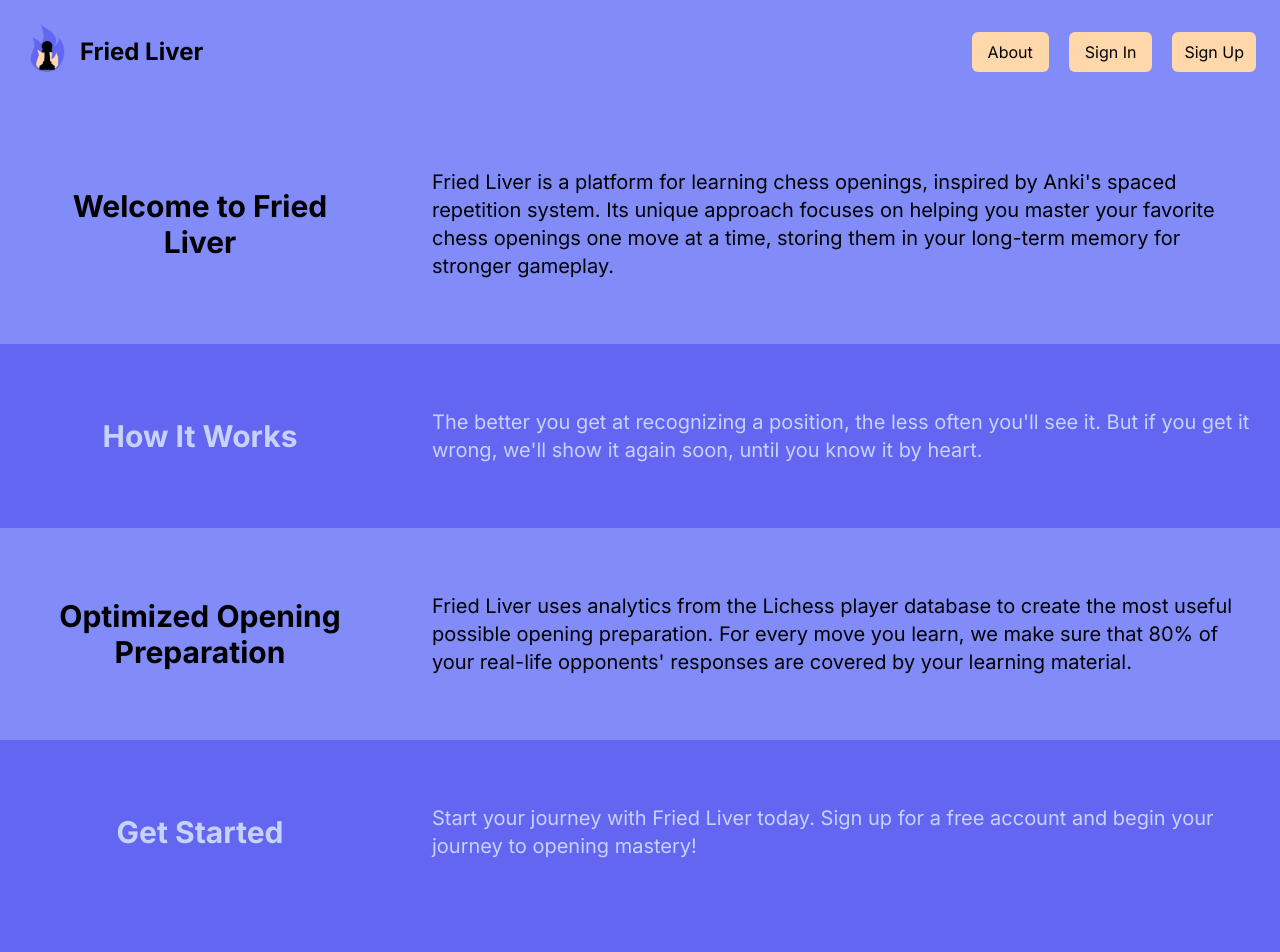
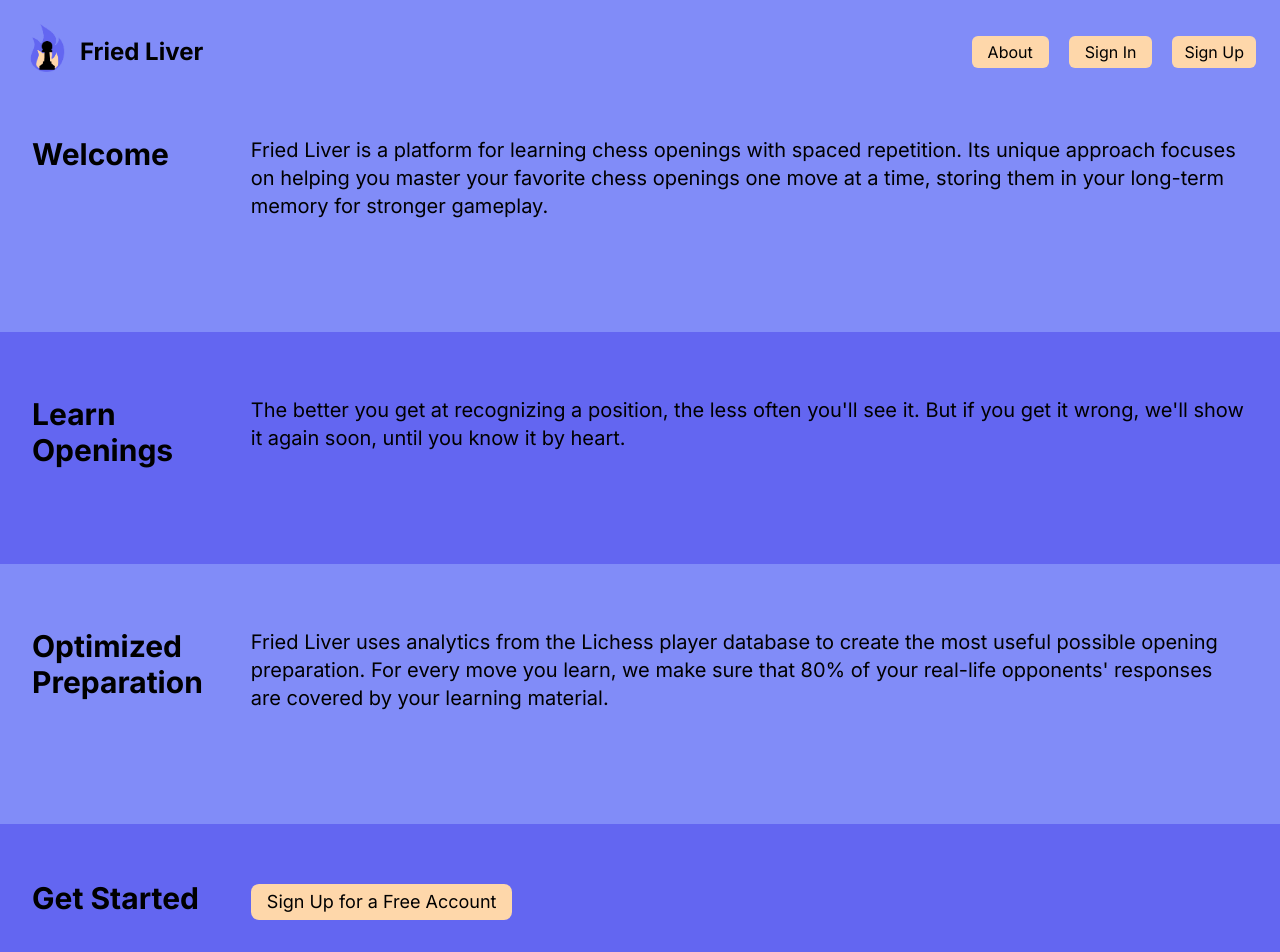
Before and after one commit to jackvandeleuv/memorize_openings, a Next.js app: page / in a window 1280 px wide. Shown: the top 952 px of the page. Built offline with nearby package versions, Linux system fonts and the light colour scheme; no server answers.

Commit message:
chore: improve info pages spacing

```diff
--- a/app/ChessBoard.tsx
+++ b/app/ChessBoard.tsx
@@ -272,7 +272,7 @@ const ChessBoard: React.FC<ChessBoardProps> = ({ solutionToggled, position, setP
 
 
 	return (
-		<div className="grid grid-cols-8 aspect-[1] w-full h-full p-4 sm:p-0 md:w-[40vh] md:h-[40vh] lg:w-[50vh] lg:h-[50vh] xl:w-[60vh] xl:h-[60vh]">
+		<div className="grid grid-cols-8 aspect-[1] w-full h-full p-4 sm:p-0 md:w-[50vh] md:h-[50vh] xl:w-[50vh] xl:h-[50vh]">
 			{renderBoard()}
 		</div>
 	)}
--- a/app/Footer.tsx
+++ b/app/Footer.tsx
@@ -2,10 +2,9 @@ import React from "react";
 
 const Footer: React.FC = () => {
     return (
-        <footer className="p-20 bg-indigo-500 text-indigo-200">
+        <footer className="p-12 bg-indigo-500 text-black text-lg">
             <div className="flex justify-center">
             <a href='https://fried-liver.com/about' className='hover:text-indigo-300'>About</a>
-            &nbsp;|&nbsp;<a href='https://fried-liver.com/faq' className='hover:text-indigo-300'>FAQ</a>
             &nbsp;|&nbsp;<a href='https://github.com/jackvandeleuv/memorize_openings' className='hover:text-indigo-300'>GitHub</a>
             </div>
         </footer>
--- a/app/MenuBar.tsx
+++ b/app/MenuBar.tsx
@@ -70,15 +70,15 @@ const MenuBar: React.FC = () => {
           </div>
 
           <nav className="hidden md:flex items-center justify-end md:flex-1 lg:w-0 space-x-5">
-            <Link href='/about' onClick={() => setIsOpen(!isOpen)} className="sm:py-2 sm:px-4 rounded-md bg-orange-200 text-black hover:bg-orange-100">About</Link>
+            <Link href='/about' onClick={() => setIsOpen(!isOpen)} className="sm:py-1 sm:px-4 rounded-md bg-orange-200 text-black hover:bg-orange-100">About</Link>
             {isSignedIn ?
                 <>
-                  <Link href='/learn' onClick={() => setIsOpen(!isOpen)} className="sm:py-2 sm:px-4 rounded-md bg-orange-200 text-black hover:bg-orange-100">Learn</Link>
-                  <Link href='/' onClick={() => {signUserOut();}} className="sm:p-2 rounded-md bg-orange-200 text-black hover:bg-orange-100">Sign Out</Link>
+                  <Link href='/learn' onClick={() => setIsOpen(!isOpen)} className="sm:py-1 sm:px-4 rounded-md bg-orange-200 text-black hover:bg-orange-100">Learn</Link>
+                  <Link href='/' onClick={() => {signUserOut(); setIsOpen(!isOpen)}} className="sm:p-1 sm:px-2 rounded-md bg-orange-200 text-black hover:bg-orange-100">Sign Out</Link>
                 </> :
                 <>
-                  <Link href='/signin' onClick={() => setIsOpen(!isOpen)} className="sm:py-2 sm:px-4 rounded-md bg-orange-200 text-black hover:bg-orange-100">Sign In</Link>
-                  <Link href='/signup' onClick={() => setIsOpen(!isOpen)} className="sm:py-2 sm:px-3 rounded-md bg-orange-200 text-black hover:bg-orange-100">Sign Up</Link>
+                  <Link href='/signin' onClick={() => setIsOpen(!isOpen)} className="sm:py-1 sm:px-4 rounded-md bg-orange-200 text-black hover:bg-orange-100">Sign In</Link>
+                  <Link href='/signup' onClick={() => setIsOpen(!isOpen)} className="sm:py-1 sm:px-3 rounded-md bg-orange-200 text-black hover:bg-orange-100">Sign Up</Link>
                 </>
             }
           </nav>
@@ -107,15 +107,15 @@ const MenuBar: React.FC = () => {
               </div>
               <div className="mt-4">
                 <nav className="grid gap-y-2">
-                  <Link href='/about' onClick={() => setIsOpen(!isOpen)} className="text-black bg-orange-300 hover:bg-orange-100 rounded-lg p-2">About</Link>
+                  <Link href='/about' onClick={() => setIsOpen(!isOpen)} className="text-black bg-orange-100 hover:bg-orange-300 rounded-lg p-2">About</Link>
                   {isSignedIn ?
                     <>
-                      <Link href='/learn' onClick={() => setIsOpen(!isOpen)} className="text-black bg-orange-300 hover:bg-orange-100 rounded-lg p-2">Learn</Link>
-                      <Link href='/' onClick={() => {signUserOut();}} className="text-black bg-orange-300 hover:bg-orange-100 rounded-lg p-2">Sign Out</Link>
+                      <Link href='/learn' onClick={() => setIsOpen(!isOpen)} className="text-black bg-orange-100 hover:bg-orange-300 rounded-lg p-2">Learn</Link>
+                      <Link href='/' onClick={() => {signUserOut();}} className="text-black bg-orange-100 hover:bg-orange-300 rounded-lg p-2">Sign Out</Link>
                     </> :
                     <>
-                      <Link href='/signin' onClick={() => setIsOpen(!isOpen)} className="text-black bg-orange-300 hover:bg-orange-100 rounded-lg p-2">Sign In</Link>
-                      <Link href='/signup' onClick={() => setIsOpen(!isOpen)} className="text-black bg-orange-300 hover:bg-orange-100 rounded-lg p-2">Sign Up</Link>
+                      <Link href='/signin' onClick={() => setIsOpen(!isOpen)} className="text-black bg-orange-100 hover:bg-orange-300 rounded-lg p-2">Sign In</Link>
+                      <Link href='/signup' onClick={() => setIsOpen(!isOpen)} className="text-black bg-orange-100 hover:bg-orange-300 rounded-lg p-2">Sign Up</Link>
                     </>
                   }
                 </nav>
--- a/app/RatingButton.tsx
+++ b/app/RatingButton.tsx
@@ -8,9 +8,10 @@ interface RatingButtonProps {
   handleClick: (event: React.MouseEvent<HTMLButtonElement>) => void;
   position: Position;
   solutionToggled: boolean;
+  sidePadding: string;
 }
 
-const RatingButton: React.FC<RatingButtonProps> = ({ id, time, handleClick, children, position, solutionToggled }) => {
+const RatingButton: React.FC<RatingButtonProps> = ({ id, time, handleClick, children, position, solutionToggled, sidePadding }) => {
   const [canRate, setCanRate] = useState<boolean>(false);
 
   useEffect(() => {
@@ -21,7 +22,7 @@ const RatingButton: React.FC<RatingButtonProps> = ({ id, time, handleClick, chil
   return (
     <button
         id={id}
-        className={`flex flex-col flex-grow justify-center items-center px-2 py-3 md:my-0 md:mb-4 ${canRate ? 'bg-indigo-300 text-indigo-200': 'bg-indigo-600 hover:bg-indigo-400 text-white'} font-bold rounded-md`}
+        className={`flex flex-col flex-grow justify-center items-center ${sidePadding} py-3 md:my-0 md:mb-4 ${canRate ? 'bg-indigo-300 text-indigo-200': 'bg-indigo-600 hover:bg-indigo-400 text-white'} font-bold rounded-md`}
         onClick={handleClick}
     >
       <div className="text-sm sm:text-lg">{children}</div>
--- a/app/ReviewSession.tsx
+++ b/app/ReviewSession.tsx
@@ -428,7 +428,7 @@ const ReviewSession: React.FC<ReviewSessionProps> = ({ids, setActivePage, deckId
 	return (
 		<div className="w-full sm:px-12 md:px-4 bg-indigo-500 md:bg-indigo-400">
 			<div className="flex flex-col md:flex-row md:pb-10 justify-center md:gap-4">
-				<div className="h-full flex flex-col bg-indigo-500 md:rounded-lg">
+				<div className="md:px-4 h-full flex flex-col bg-indigo-500 md:rounded-lg">
 
 					<div className="pt-4 px-1 sm:py-6 text-center text-2xl md:text-3xl font-bold text-white">
 						{isLoaded ? position.name : <BeatLoader color={"#FFFFFF"} loading={!isLoaded} size={16} />}
@@ -452,6 +452,7 @@ const ReviewSession: React.FC<ReviewSessionProps> = ({ids, setActivePage, deckId
 								handleClick={ratingButtonClick}
 								position={position}
 								solutionToggled={solutionToggled}
+								sidePadding={'px-2'}
 							>
 								{'Again'}
 							</RatingButton>
@@ -463,6 +464,7 @@ const ReviewSession: React.FC<ReviewSessionProps> = ({ids, setActivePage, deckId
 								handleClick={ratingButtonClick}
 								position={position}
 								solutionToggled={solutionToggled}
+								sidePadding={'px-3'}
 							>
 								{'Hard'}
 							</RatingButton>
@@ -475,6 +477,7 @@ const ReviewSession: React.FC<ReviewSessionProps> = ({ids, setActivePage, deckId
 								handleClick={ratingButtonClick}
 								position={position}
 								solutionToggled={solutionToggled}
+								sidePadding={'px-2'}
 							>
 								{'Good'}
 							</RatingButton>
@@ -486,6 +489,7 @@ const ReviewSession: React.FC<ReviewSessionProps> = ({ids, setActivePage, deckId
 								handleClick={ratingButtonClick}
 								position={position}
 								solutionToggled={solutionToggled}
+								sidePadding={'px-3'}
 							>
 								{'Easy'}
 							</RatingButton>
--- a/app/page.tsx
+++ b/app/page.tsx
@@ -3,6 +3,7 @@
 import React, { useEffect } from "react";
 import { supabaseClient } from "@/utils/supabaseClient";
 import { Session } from "@supabase/supabase-js";
+import Link from "next/link";
 
 const HomePage: React.FC = () => {
 	useEffect(() => {
@@ -26,33 +27,42 @@ const HomePage: React.FC = () => {
 
 
 	return (
-		<div className="flex flex-col bg-indigo-400 w-full">
-				<div className="py-16 grid grid-cols-1 sm:grid-cols-2 lg:grid-cols-[400px_minmax(500px,_1fr)] bg-indigo-400 gap-2">
-					<h2 className="flex justify-center items-center px-10 text-xl sm:text-2xl lg:text-3xl font-bold text-center">Welcome to Fried Liver</h2>
-					<p className="flex items-center px-6 text-base sm:text-lg lg:text-xl text-black">
-					{"Fried Liver is a platform for learning chess openings, inspired by Anki's spaced repetition system. Its unique approach focuses on helping you master your favorite chess openings one move at a time, storing them in your long-term memory for stronger gameplay."}
+		<div className="flex flex-col sm:grid sm:grid-cols-[1fr,5fr] bg-indigo-400 w-full">
+			<div className="px-6 pb-2 sm:pl-8 pt-4 sm:pt-8 bg-indigo-400">
+				<h2 className="text-3xl font-bold">Welcome</h2>
+			</div>
+			<div>
+				<p className="px-6 pb-10 sm:pb-28 sm:pr-8 sm:pt-8 text-base sm:text-lg lg:text-xl">
+				{"Fried Liver is a platform for learning chess openings with spaced repetition. Its unique approach focuses on helping you master your favorite chess openings one move at a time, storing them in your long-term memory for stronger gameplay."}
 				</p>
 			</div>
-
-				<div className="py-16 grid grid-cols-1 sm:grid-cols-2 lg:grid-cols-[400px_minmax(500px,_1fr)] bg-indigo-500 text-indigo-200 gap-2">
-					<h2 className="flex justify-center items-center px-10 text-xl sm:text-2xl lg:text-3xl font-bold text-center">How It Works</h2>
-					<p className="flex items-center px-6 text-base sm:text-lg lg:text-xl">
+			<div className="px-6 pb-2 pt-8 sm:pt-16 sm:pl-8 bg-indigo-500">
+				<h2 className="text-3xl font-bold">Learn Openings</h2>
+			</div>
+			<div className='sm:pt-16 bg-indigo-500'>
+			<p className="px-6 pb-10 sm:pb-28 sm:pr-8 text-base sm:text-lg lg:text-xl">
 				{"The better you get at recognizing a position, the less often you'll see it. But if you get it wrong, we'll show it again soon, until you know it by heart."}
 				</p>
 			</div>
-
-				<div className="py-16 grid grid-cols-1 sm:grid-cols-2 lg:grid-cols-[400px_minmax(500px,_1fr)] bg-indigo-400 text-black gap-2">
-					<h2 className="flex justify-center items-center px-10 text-xl sm:text-2xl lg:text-3xl font-bold text-center">Optimized Opening Preparation</h2>
-					<p className="flex items-center px-6 text-base sm:text-lg lg:text-xl">
+			<div className="px-6 pb-2 pt-8 sm:pt-16 sm:pl-8 bg-indigo-400">
+				<h2 className="text-3xl font-bold">Optimized Preparation</h2>
+			</div>
+			<div>
+			<p className="sm:pt-16 sm:pr-8 px-6 pb-10 sm:pb-28 text-base sm:text-lg lg:text-xl">
 				{"Fried Liver uses analytics from the Lichess player database to create the most useful possible opening preparation. For every move you learn, we make sure that 80% of your real-life opponents' responses are covered by your learning material."}
 				</p>
 			</div>
-
-				<div className="py-16 grid grid-cols-1 sm:grid-cols-2 lg:grid-cols-[400px_minmax(500px,_1fr)] bg-indigo-500 text-indigo-200 gap-2">
-					<h2 className="flex justify-center items-center px-10 text-xl sm:text-2xl lg:text-3xl font-bold text-center">Get Started</h2>
-					<p className="flex items-center px-6 text-base sm:text-lg lg:text-xl">
-						{"Start your journey with Fried Liver today. Sign up for a free account and begin your journey to opening mastery!"}
-					</p>
+			<div className="px-6 pb-2 pt-8 sm:pt-14 sm:pl-8 bg-indigo-500">
+				<h2 className="text-3xl font-bold">Get Started</h2>
+			</div>
+			<div className='sm:pt-7 sm:pr-4 bg-indigo-500'>
+				<div className='flex flex-col'>
+					<div className="flex items-center pt-1 sm:pt-8 sm:pb-12 px-6 text-base sm:text-lg lg:text-xl ">
+						<Link href='/signup' className="p-1 px-4 rounded-lg bg-orange-200 text-black text-lg hover:bg-orange-100">
+							Sign Up for a Free Account
+						</Link>
+					</div>
+				</div>
 			</div>
 		</div>
 	  );
--- a/app/signin/page.tsx
+++ b/app/signin/page.tsx
@@ -48,7 +48,7 @@ const SignIn: React.FC = () => {
 
   return (
     <div className="flex items-center justify-center py-16 bg-indigo-400">
-      <div className="mx-2 sm:mx-0 max-w-md w-full space-y-8 bg-white p-10 rounded-xl">
+      <div className="mx-2 sm:mx-0 max-w-md w-full space-y-8 bg-indigo-100 p-10 rounded-xl">
         <div>
           <h2 className="mt-6 text-center text-3xl font-extrabold text-gray-900">
             Sign in to your account
--- a/app/signup/page.tsx
+++ b/app/signup/page.tsx
@@ -29,7 +29,7 @@ const SignUp: React.FC = () => {
 
   return (
     <div className="flex items-center justify-center py-16 bg-indigo-400">
-      <div className="mx-2 sm:mx-0 max-w-md w-full space-y-8 bg-white p-10 rounded-xl">
+      <div className="mx-2 sm:mx-0 max-w-md w-full space-y-8 bg-indigo-100 p-10 rounded-xl">
         <div>
           <h2 className="mt-6 text-center text-3xl font-extrabold text-gray-900">
             Set up a new account
```
Also changed, not shown: app/about/page.tsx (+11 -17 lines). Lines whose indentation alone changed are shown as unchanged.
